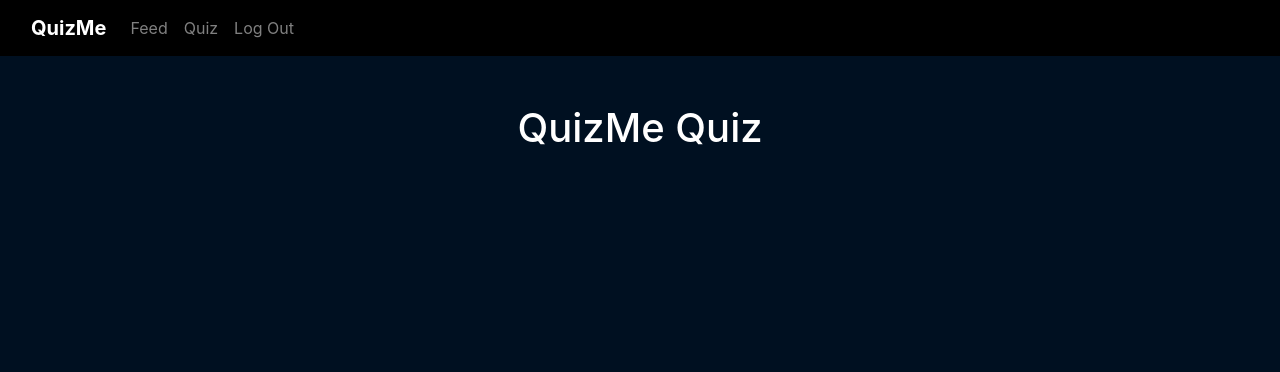
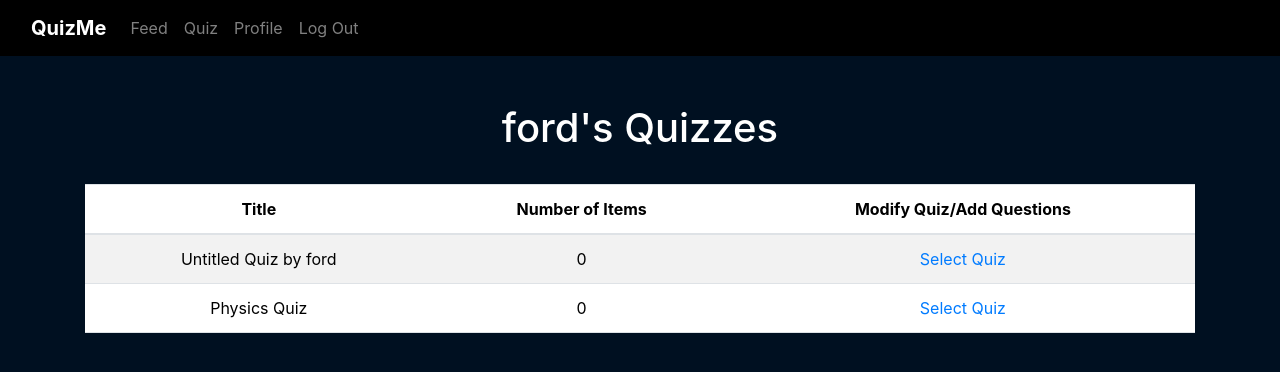
Before and after one commit to SirDroffilc/QuizMe-CS50x-Final-Project, a Flask app: page /quiz/ in a window 1280 px wide. Shown: the top 372 px of the page. Run offline with Flask 3, Linux system fonts and the light colour scheme; a user stored in the database is signed in; some libraries are stand-ins or nearby versions.

Commit message:
started working on create and modify quiz

```diff
--- a/web_app/app.py
+++ b/web_app/app.py
@@ -25,10 +25,12 @@ def create_app():
     from web_app.blueprints.auth.routes import auth
     from web_app.blueprints.feed.routes import feed
     from web_app.blueprints.quiz.routes import quiz
+    from web_app.blueprints.profile.routes import profile
 
     app.register_blueprint(auth, url_prefix='/')
     app.register_blueprint(feed, url_prefix='/feed')
     app.register_blueprint(quiz, url_prefix='/quiz')
+    app.register_blueprint(profile, url_prefix='/profile')
 
     migrate = Migrate(app, db)
 
--- a/web_app/blueprints/feed/routes.py
+++ b/web_app/blueprints/feed/routes.py
@@ -2,7 +2,7 @@ from flask import render_template, Blueprint
 
 from web_app.app import db
 
-feed = Blueprint('feed', __name__, template_folder='templates', static_folder='web_app/static')
+feed = Blueprint('feed', __name__, template_folder='templates')
 
 @feed.route('/')
 def index():
--- /dev/null
+++ b/web_app/blueprints/profile/templates/profile/index.html
@@ -0,0 +1,6 @@
+{% extends "base.html" %}
+{% block title %} | Profile{% endblock %}
+
+{% block content %}
+    <h1>QuizMe Profile</h1>
+{% endblock %}
--- a/web_app/blueprints/quiz/routes.py
+++ b/web_app/blueprints/quiz/routes.py
@@ -1,9 +1,44 @@
-from flask import render_template, Blueprint
+from flask import render_template, Blueprint, session, request, url_for, flash, redirect
+from flask_login import current_user, login_required
 
 from web_app.app import db
+from web_app.models import User, Quiz, Item
+
 
 quiz = Blueprint('quiz', __name__, template_folder='templates')
 
 @quiz.route('/')
 def index():
-    return render_template('quiz/index.html')
+    quizzes = Quiz.query.filter_by(user_id=current_user.id)
+    return render_template('quiz/index.html', quizzes=quizzes)
+
+
+@quiz.route('/create', methods=['GET', 'POST'])
+def create():
+    if request.method == 'GET':
+        return render_template('quiz/create.html')
+    elif request.method == 'POST':
+        title = request.form.get('title')
+        instructions = request.form.get('instructions')
+
+        if not title:
+            title = f'Untitled Quiz by {current_user.username}'
+        elif len(title) > 30:
+            flash('Title must be at most 30 characters', category='error')
+            return redirect(url_for('quiz.create'))
+
+        if not instructions:
+            instructions = "Answer the following items"
+
+        new_quiz = Quiz(title=title, instructions=instructions, total_items=0, user_id=current_user.id)
+        db.session.add(new_quiz)
+        db.session.commit()
+
+        flash(f"Quiz '{title}' successfully created!", category='success')
+        return redirect(url_for('quiz.index'))
+
+
+@quiz.route('/modify_quiz/<int:quiz_id>/<string:quiz_title>', methods=['GET', 'POST'])
+def modify_quiz(quiz_id, quiz_title):
+    quiz = Quiz.query.filter_by(id=quiz_id).first()
+    return render_template('quiz/modify_quiz.html', quiz=quiz)
--- a/web_app/blueprints/quiz/templates/quiz/index.html
+++ b/web_app/blueprints/quiz/templates/quiz/index.html
@@ -2,5 +2,31 @@
 {% block title %} | Quiz{% endblock %}
 
 {% block content %}
-    <h1>QuizMe Quiz</h1>
+    <h1>{{ current_user.username }}'s Quizzes</h1>
+
+    <br>
+    <table class="table table-striped">
+        <thead>
+            <tr>
+              <th>Title</th>
+              <th>Number of Items</th>
+              <th>Modify Quiz/Add Questions</th>
+            </tr>
+        </thead>
+
+        <tbody>
+            {% for quiz in quizzes %}
+            <tr>
+                <td>{{ quiz.title }}</td>
+                <td>{{ quiz.total_items }}</td>
+                <td>
+                    <a href="{{ url_for('quiz.modify_quiz', quiz_id=quiz.id, quiz_title=quiz.title) }}">Select Quiz</a>
+                </td>
+            </tr>
+            {% endfor %}
+        </tbody>
+    </table>
+
+
+
 {% endblock %}
--- a/web_app/models.py
+++ b/web_app/models.py
@@ -15,7 +15,7 @@ class Quiz(db.Model):
     id = db.Column(db.Integer, primary_key=True)
     title = db.Column(db.String(30), nullable=False)
     instructions = db.Column(db.String(1000))
-    total_items = db.Column(db.Integer, nullable=False)
+    total_items = db.Column(db.Integer)
     user_id = db.Column(db.Integer, db.ForeignKey('users.id'))
     items = db.relationship('Item')
 
--- a/web_app/templates/base.html
+++ b/web_app/templates/base.html
@@ -59,6 +59,9 @@
                                 <a class="nav-link" href="{{ url_for('quiz.index')}}">Quiz</a>
                             </li>
                             <li class="nav-item">
+                                <a class="nav-link" href="{{ url_for('profile.index')}}">Profile</a>
+                            </li>
+                            <li class="nav-item">
                                 <a class="nav-link" href="{{ url_for('auth.logout')}}">Log Out</a>
                             </li>
                         {% endif %}
```
Also changed, not shown: web_app/blueprints/auth/routes.py (+5 -3 lines), web_app/blueprints/profile/routes.py (added, +9 -0 lines), web_app/blueprints/quiz/templates/quiz/create.html (added, +13 -0 lines), web_app/blueprints/quiz/templates/quiz/modify_quiz.html (added, +7 -0 lines), web_app/migrations/versions/d6b1258419e5_.py (added, +36 -0 lines), instance/testdb.db, web_app/blueprints/profile/__init__.py (added).
